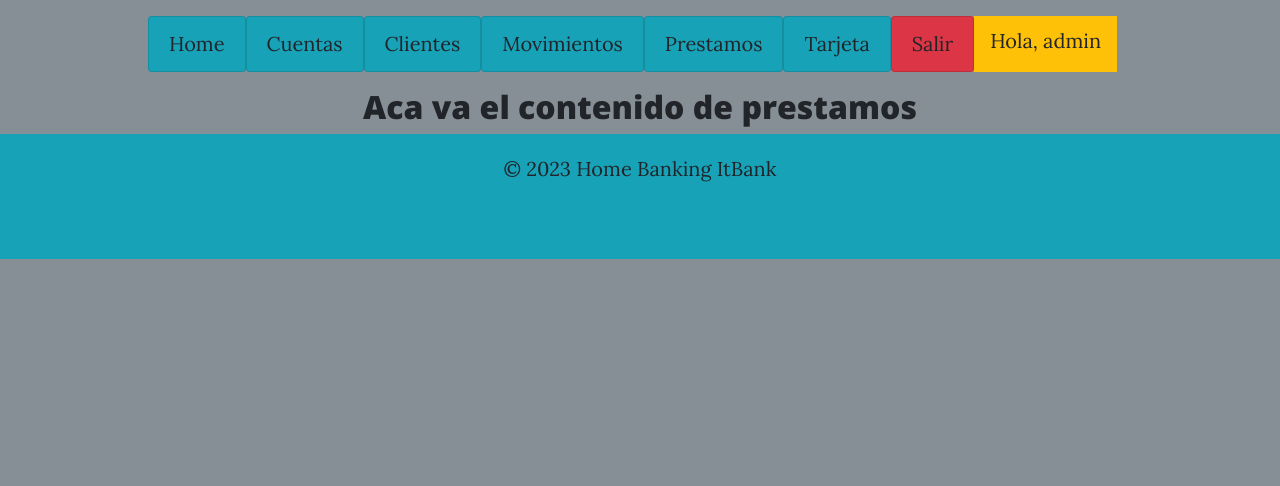
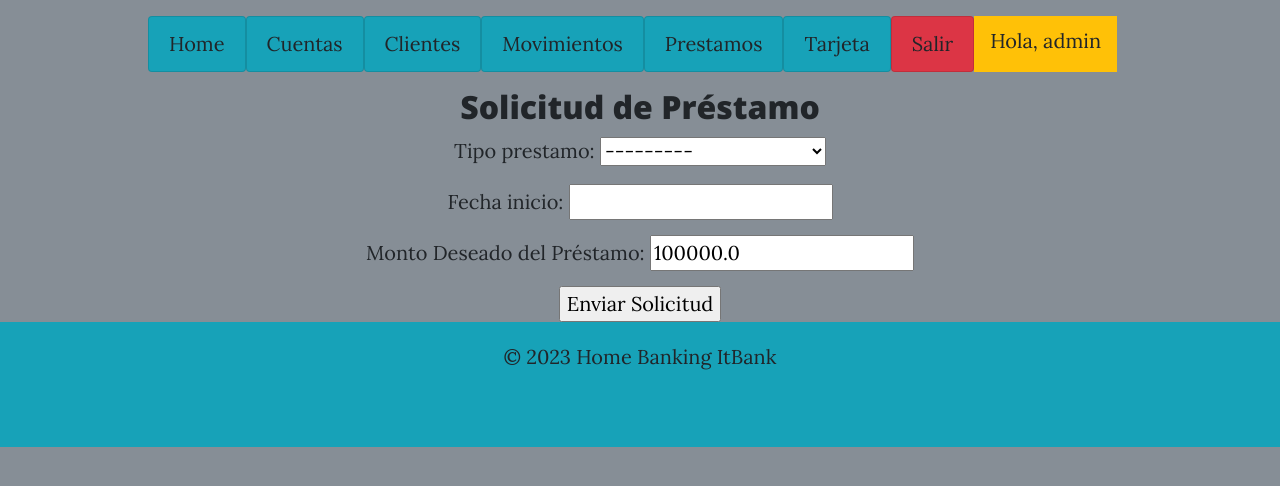
Before and after one commit to EmaPesci06/Sprint7, a Django app: page /prestamo/ in a window 1280 px wide. Shown: the part 80-566 px from the top of the page. Run offline with Django 4.2, Linux system fonts and the light colour scheme; a user stored in the database is signed in; some libraries are stand-ins or nearby versions.

Commit message:
sprint terminado

```diff
--- a/homebanking/clientes/templates/clientes/register.html
+++ b/homebanking/clientes/templates/clientes/register.html
@@ -11,7 +11,6 @@
 
   <form method="POST" action="">
     {% csrf_token %}
-    <h3>Register Profile</h3>
 
     <!-- CreateUserForm Fields -->
     <div class="form-group">
--- a/homebanking/homebanking/urls.py
+++ b/homebanking/homebanking/urls.py
@@ -32,7 +32,8 @@ urlpatterns = [
     path('lista_clientes/', clientes_templates.clientes_template, name="lista_clientes"),
     path('lista_clientes/<int:customer_id>', clientes_templates.detalle_cliente, name="detalle_cliente"),
     path('movimientos/', movimientos_template.movimientos_template, name='movimientos'),
-    path('prestamo/', prestamos_template.prestamos_template, name='prestamos'),
+    path('prestamo/', prestamos_template.solicitud_prestamo, name='prestamos'),
+    path('prestamo/<int:pk>/',prestamos_template.detalle_prestamo, name='detalle_prestamo'),
     path('tarjetas/', tarjetas_template.tarjetas_template, name='tarjeta'),
     path('admin/', admin.site.urls),
     path('accounts/',include('django.contrib.auth.urls')),
--- a/homebanking/prestamos/admin.py
+++ b/homebanking/prestamos/admin.py
@@ -1,5 +1,5 @@
 from django.contrib import admin
-from .models import Prestamo
+from .models import SolicitudPrestamo
 
 # Register your models here.
-admin.site.register(Prestamo)
+admin.site.register(SolicitudPrestamo)
--- /dev/null
+++ b/homebanking/prestamos/forms.py
@@ -0,0 +1,23 @@
+# prestamos/forms.py
+from django import forms
+
+from .utils import obtener_limite_preaprobacion, obtener_tipo_cliente
+from .models import SolicitudPrestamo
+
+class SolicitudPrestamoForm(forms.ModelForm):
+    monto = forms.DecimalField(label='Monto Deseado del Préstamo', required=True)
+
+    class Meta:
+        model = SolicitudPrestamo
+        fields = ['tipo_prestamo', 'fecha_inicio', 'monto']
+
+    def __init__(self, *args, user=None, **kwargs):
+        super().__init__(*args, **kwargs)
+
+        if user:
+            tipo_cliente = obtener_tipo_cliente(user)
+            monto_preaprobado = obtener_limite_preaprobacion(tipo_cliente)
+
+            # Establecer el valor preaprobado y hacer el campo 'monto' readonly
+            self.fields['monto'].initial = monto_preaprobado
+            self.fields['monto'].widget.attrs['readonly'] = True
--- a/homebanking/prestamos/models.py
+++ b/homebanking/prestamos/models.py
@@ -1,9 +1,27 @@
+# prestamos/models.py
 from django.db import models
+from django.contrib.auth.models import User
+from .utils import obtener_tipo_cliente, obtener_limite_preaprobacion
 
-# Create your models here.
-class Prestamo(models.Model):
-    loan_id = models.AutoField(primary_key=True)
-    loan_type = models.TextField()
-    loan_date = models.TextField()
-    loan_total = models.IntegerField()
-    customer_id = models.IntegerField()
+class SolicitudPrestamo(models.Model):
+    TIPOS_DE_PRESTAMO = [
+        ('Hipotecario', 'Préstamo Hipotecario'),
+        ('Prendario', 'Préstamo Prendario'),
+        ('Personal', 'Préstamo Personal'),
+    ]
+
+    cliente = models.ForeignKey(User, on_delete=models.CASCADE)
+    tipo_prestamo = models.CharField(max_length=20, choices=TIPOS_DE_PRESTAMO)
+    fecha_inicio = models.DateField()
+    monto = models.DecimalField(max_digits=10, decimal_places=2)
+    aprobada = models.BooleanField(null=True, blank=True)
+
+    def save(self, *args, **kwargs):
+        tipo_cliente = obtener_tipo_cliente(self.cliente)
+        limite_preaprobacion = obtener_limite_preaprobacion(tipo_cliente)
+
+        if self.monto > limite_preaprobacion:
+            self.aprobada = False
+        else:
+            self.aprobada = True
+        super().save(*args, **kwargs)
--- a/homebanking/prestamos/templates/prestamos/prestamos.html
+++ /dev/null
@@ -1,7 +0,0 @@
-{% extends 'core/base.html' %}
-
-{% block content %}
-<div id="menu">{% include 'core/menu.html' %}</div>
-
-<h2 class="">Aca va el contenido de prestamos</h2>
-{% endblock %}
--- /dev/null
+++ b/homebanking/prestamos/templates/prestamos/solicitud_prestamo.html
@@ -0,0 +1,25 @@
+<!-- prestamos/templates/prestamos/solicitud_prestamo.html -->
+{% extends 'core/base.html' %}
+
+{% block title %}Solicitud de Préstamo{% endblock %}
+
+{% block content %}
+
+{% include 'core/menu.html' %}
+  <h2>Solicitud de Préstamo</h2>
+
+  <form method="post" action="">
+    {% csrf_token %}
+    {{ form.as_p }}
+
+    <input type="submit" value="Enviar Solicitud">
+  </form>
+
+  {% if messages %}
+    <ul class="messages">
+      {% for message in messages %}
+        <li{% if message.tags %} class="{{ message.tags }}"{% endif %}>{{ message }}</li>
+      {% endfor %}
+    </ul>
+  {% endif %}
+{% endblock %}
--- /dev/null
+++ b/homebanking/prestamos/utils.py
@@ -0,0 +1,22 @@
+# prestamos/utils.py
+from django.contrib.auth.models import User
+
+def obtener_tipo_cliente(usuario):
+    # Ejemplo de lógica para determinar el tipo de cliente basado en el nombre de usuario
+    if usuario.username.startswith('premium'):
+        return 'GOLD'
+    elif usuario.username.startswith('black'):
+        return 'BLACK'
+    else:
+        return 'CLASSIC'
+
+def obtener_limite_preaprobacion(tipo_cliente):
+    # Ejemplo de lógica para determinar el límite de preaprobación según el tipo de cliente
+    if tipo_cliente == 'GOLD':
+        return 300000.0
+    elif tipo_cliente == 'BLACK':
+        return 500000.0
+    elif tipo_cliente == 'CLASSIC':
+        return 100000.0
+    else:
+        return 0.0  # Tipo de cliente no reconocido
--- a/homebanking/prestamos/views.py
+++ b/homebanking/prestamos/views.py
@@ -1,7 +1,40 @@
-from django.shortcuts import render
+# prestamos/views.py
+from django.shortcuts import render, redirect, get_object_or_404
 from django.contrib.auth.decorators import login_required
+from django.contrib import messages
+from .forms import SolicitudPrestamoForm
+from .models import SolicitudPrestamo
+from .utils import obtener_tipo_cliente, obtener_limite_preaprobacion
 
-# Create your views here.
 @login_required
-def prestamos_template(request):
-    return render(request, 'prestamos/prestamos.html')
+def solicitud_prestamo(request):
+    if request.method == 'POST':
+        form = SolicitudPrestamoForm(request.POST, user=request.user)
+
+        if form.is_valid():
+            solicitud = form.save(commit=False)
+            solicitud.cliente = request.user
+            tipo_cliente = obtener_tipo_cliente(request.user)
+            monto_preaprobado = obtener_limite_preaprobacion(tipo_cliente)
+
+            # Verificar si el monto ingresado es mayor que el monto preaprobado
+            monto_ingresado = form.cleaned_data['monto']
+            if monto_ingresado > monto_preaprobado:
+                messages.warning(request, 'Monto ingresado excede el límite preaprobado.')
+                return render(request, 'prestamos/solicitud_prestamo.html', {'form': form})
+
+            # Implementar la lógica para actualizar préstamo y saldo de la cuenta
+            # ...
+
+            solicitud.save()
+            messages.success(request, 'Solicitud enviada con éxito.')
+            return redirect('detalle_prestamo', pk=solicitud.pk)  # Redirige a la página de detalle del préstamo
+    else:
+        form = SolicitudPrestamoForm(user=request.user)
+
+    return render(request, 'prestamos/solicitud_prestamo.html', {'form': form})
+
+@login_required
+def detalle_prestamo(request, pk):
+    prestamo = get_object_or_404(SolicitudPrestamo, pk=pk)
+    return render(request, 'prestamos/detalle_prestamo.html', {'prestamo': prestamo})
```
Also changed, not shown: homebanking/prestamos/templates/prestamos/detalle_prestamo.html (added, +20 -0 lines), homebanking/clientes/migrations/0002_alter_cliente_customer_dni_and_more.py (added), homebanking/itbank.sqlite3, homebanking/prestamos/migrations/0002_solicitudprestamo_delete_prestamo.py (added).
